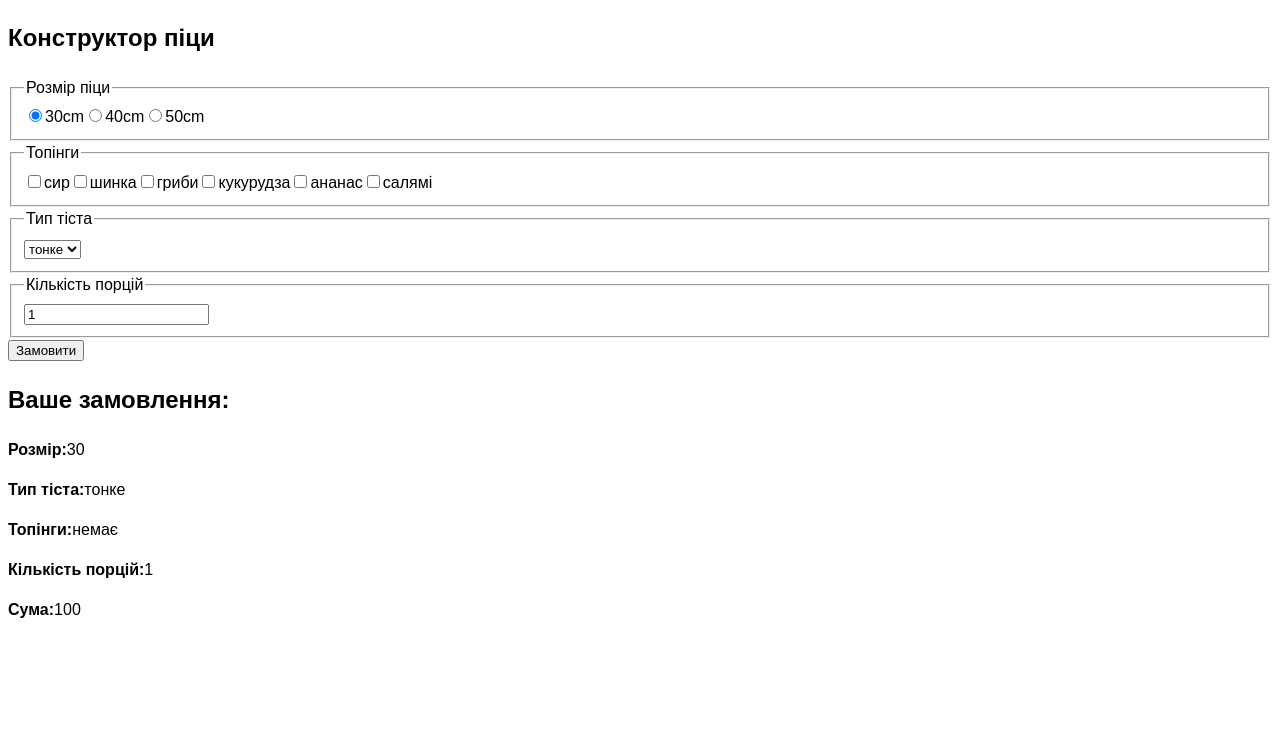
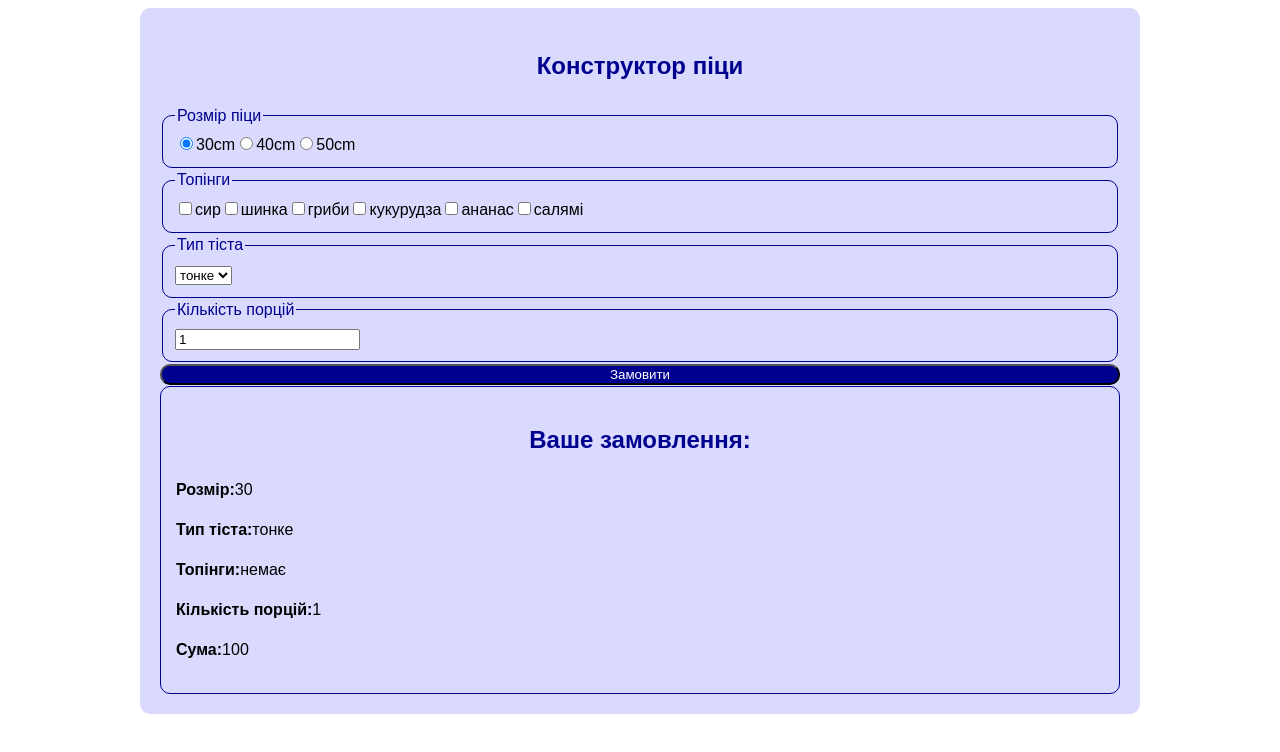
Before and after one commit to Ehorga/react-18-11-25, a React (Vite) app: page / in a window 1280 px wide. Shown: the top 752 px of the page. Built offline with nearby package versions, Linux system fonts and the light colour scheme; the HTML template or start-up script is replaced by a standard one.

Commit message:
finishPizzaConstructor

```diff
--- a/package.json
+++ b/package.json
@@ -25,6 +25,7 @@
     "eslint-plugin-react-refresh": "^0.4.24",
     "globals": "^16.5.0",
     "prop-types": "^15.8.1",
+    "sass": "^1.97.3",
     "vite": "^7.2.2"
   }
 }
--- /dev/null
+++ b/src/assets/common/_colors.scss
@@ -0,0 +1,3 @@
+$bgLight:rgb(218, 218, 255);
+$bgDark:rgb(0, 0, 143);
+$bgHover:rgb(0, 0, 168);
--- /dev/null
+++ b/src/assets/common/_mixins.scss
@@ -0,0 +1,9 @@
+@mixin borderRadius($radius){
+    border-radius: $radius;
+}
+@mixin wrape(){
+    width: 90%;
+    max-width: 1000px;
+    min-width: 350px;
+    margin: auto;
+}
--- /dev/null
+++ b/src/assets/common/_templates.scss
@@ -0,0 +1,6 @@
+@use "/src/assets/common/colors" as *;
+%heading {
+
+    text-align: center;
+    color: $bgDark;
+}
--- a/src/components/PizzaConstructor/PizzaConstructor.jsx
+++ b/src/components/PizzaConstructor/PizzaConstructor.jsx
@@ -1,3 +1,4 @@
+import styles from "./PizzaConstructor.module.scss";
 import { useState } from "react";
 import {
   PIZZA_SIZES,
@@ -59,7 +60,7 @@ const PizzaConstructor = () => {
   };
   if (isOrder) {
     return (
-      <article>
+      <article className={styles.thanks}>
         <h2>Дякуємо за замовлення</h2>
         <p>Очікуйте доставку піци.</p>
         <p>
@@ -70,7 +71,7 @@ const PizzaConstructor = () => {
     );
   }
   return (
-    <section>
+    <section className={styles.wrape}>
       <h2>Конструктор піци</h2>
       <form
         onSubmit={(event) => {
@@ -105,9 +106,9 @@ const PizzaConstructor = () => {
             min={1}
           />
         </fieldset>
-        <button type="submit">Замовити</button>
+        <button type="submit" className={styles.btn}>Замовити</button>
       </form>
-      <article>
+      <article className={styles.order}>
         <h2>Ваше замовлення:</h2>
         <p>
           <strong>Розмір:</strong>
--- /dev/null
+++ b/src/components/PizzaConstructor/PizzaConstructor.module.scss
@@ -0,0 +1,44 @@
+@use "/src/assets/common/colors" as *;
+@use "/src/assets/common/mixins" as *;
+@use "/src/assets/common/templates" as *;
+$pd: 20px;
+$radius: 10px;
+.wrape {
+  @include wrape();
+  @include borderRadius($radius);
+  background-color: $bgLight;
+  padding: $pd;
+  h2 {
+    @extend %heading;
+  }
+  fieldset {
+    @include borderRadius($radius);
+    border: 1px solid $bgDark;
+  }
+  legend {
+    color: $bgDark;
+  }
+  .btn {
+    @include borderRadius($radius);
+    color: white;
+    background-color: $bgDark;
+    width: 100%;
+    &:hover {
+      background-color: $bgHover;
+    }
+  }
+  .order {
+    @include borderRadius($radius);
+    border: 1px solid $bgDark;
+    padding: $pd - 5px;
+  }
+}
+.thanks {
+  @include wrape();
+  @include borderRadius($radius);
+  background-color: $bgLight;
+  padding: $pd;
+  h2{
+     @extend %heading;
+  }
+}
```
Also changed, not shown: 1 other file (tests, documents, lock files or other folders).
